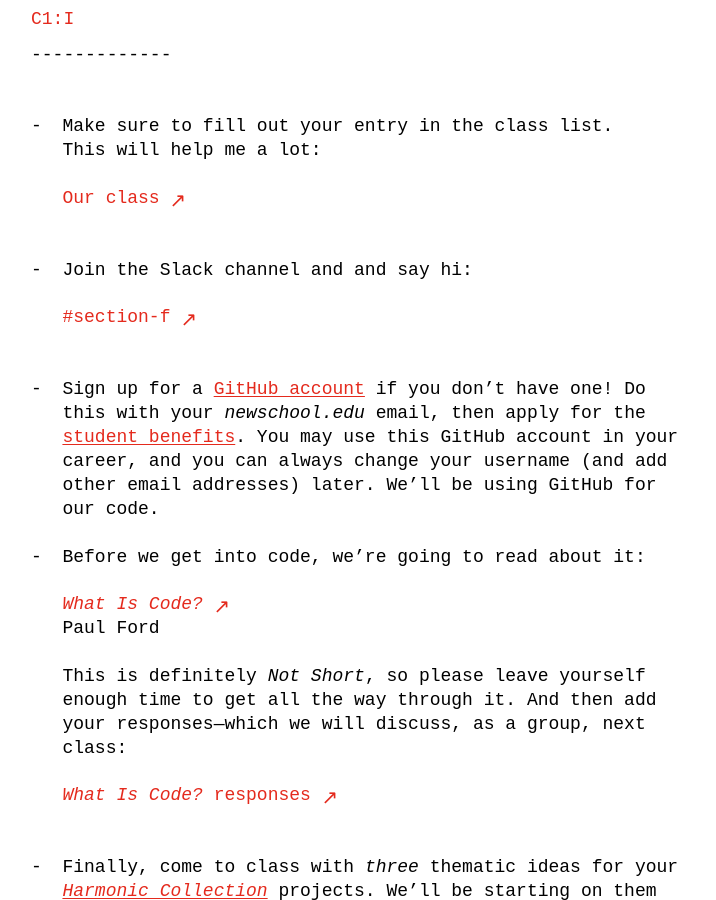
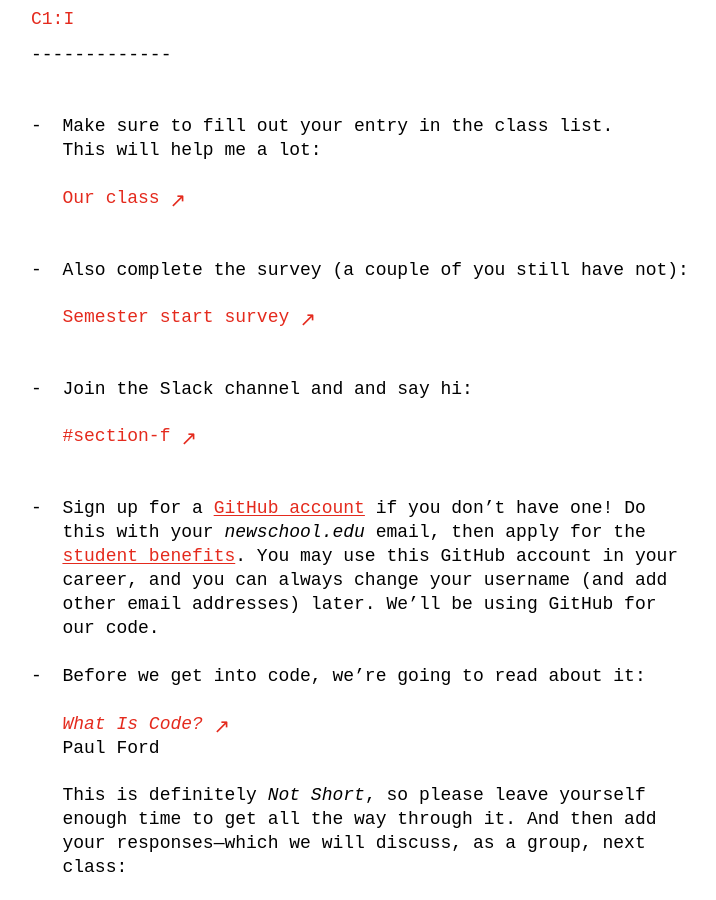
Before and after one commit to core-interaction/core-interaction.github.io, a Jekyll site: the page built from week/1.md, in a window 1280 px wide and 900 px high, scrolled down 2184 px. Shown: the whole window, without its empty margins (144-860 px from the left). Built offline with Jekyll 4.4.1, drawn with Linux system fonts in a browser that asks for light colours.

Commit message:
Add note about survey.

```diff
--- a/week/1.md
+++ b/week/1.md
@@ -61,6 +61,11 @@ We’re going to talk about the web, and why it will be our pathway into design
 	[Our class](https://docs.google.com/document/d/1ZSs6g-5BtXsunucVxWAEX7ZchaLzxI6fquEnfmmZvNQ/edit)
 	{: .link-only }
 
+* Also complete the survey (a couple of you still have not):
+
+	[Semester start survey](https://docs.google.com/forms/d/e/1FAIpQLSewyQetbgpoOzB2DvfMMVGS3jNUE6C8LUiBtCmy0OXJxxlikg/viewform)
+	{: .link-only }
+
 * Join the Slack channel and and say hi:
 
 	[#section-f](https://core-one-interaction.slack.com/archives/C03UTLMBMDH)
```
